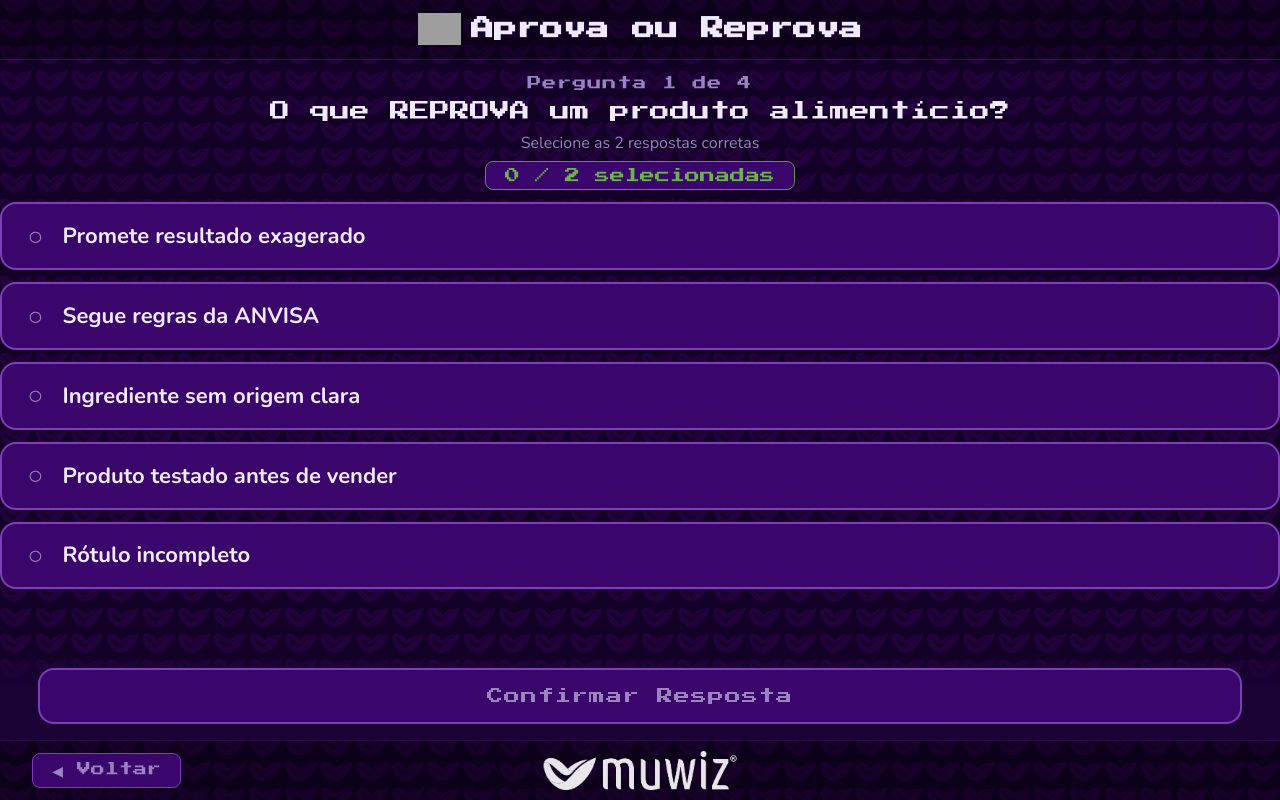
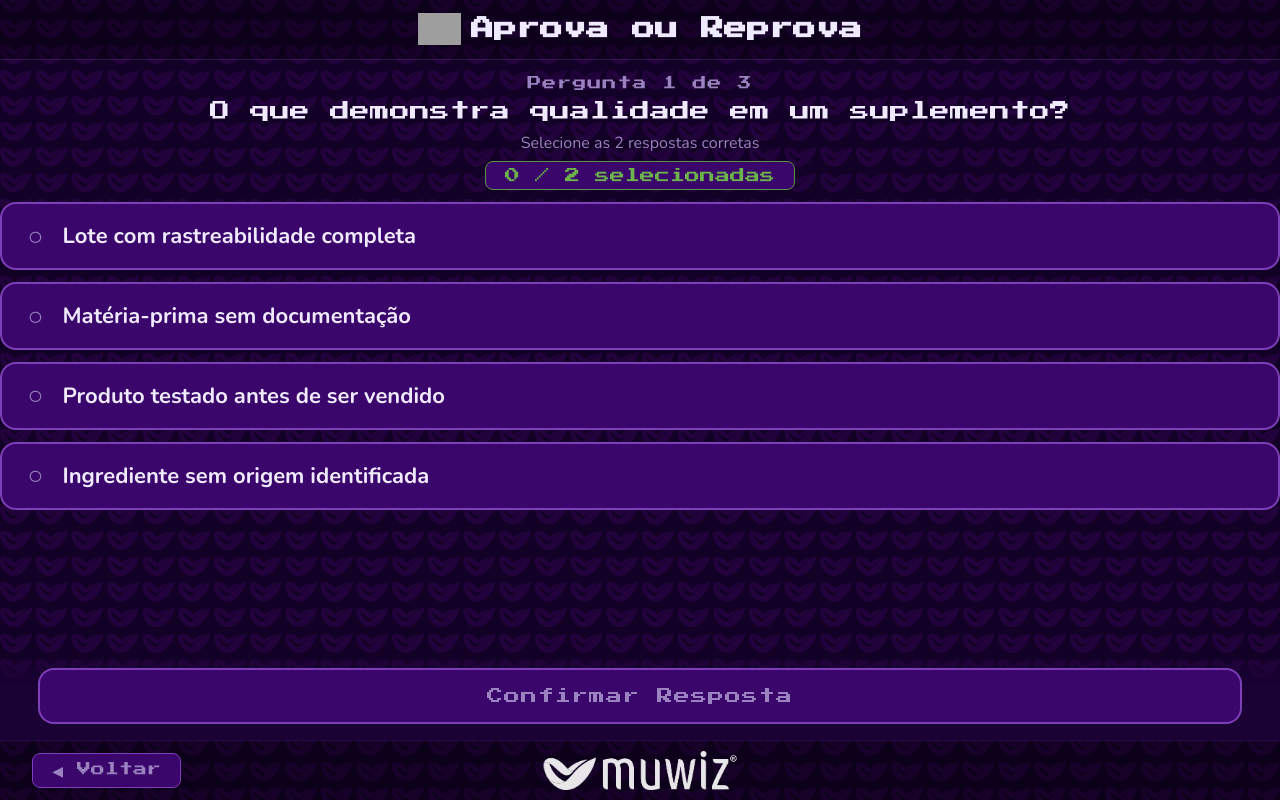
Before and after one commit to abelardobrum/muwiz-quiz, a React (Vite) app: page /quiz-aprova-reprova in a window 1280 px wide. Built offline with nearby package versions, Linux system fonts and the light colour scheme; grey boxes are pictures that could not be loaded.

Commit message:
Ajuste Aprova ou Reprova

```diff
--- a/src/data/quizAprovaReprova.js
+++ b/src/data/quizAprovaReprova.js
@@ -1,56 +1,41 @@
 export const questions = [
   {
     id: 1,
-    question: 'O que REPROVA um produto alimentício?',
-    type: 'reprova',
+    question: 'O que demonstra qualidade em um suplemento?',
+    type: 'aprova',
     options: [
-      { id: 1, text: 'Produto testado antes de vender', correct: false },
-      { id: 2, text: 'Rótulo incompleto', correct: true },
-      { id: 3, text: 'Ingrediente sem origem clara', correct: true },
-      { id: 4, text: 'Segue regras da ANVISA', correct: false },
-      { id: 5, text: 'Promete resultado exagerado', correct: false },
+      { id: 1, text: 'Produto testado antes de ser vendido', correct: true },
+      { id: 2, text: 'Ingrediente sem origem identificada', correct: false },
+      { id: 3, text: 'Lote com rastreabilidade completa', correct: true },
+      { id: 4, text: 'Matéria-prima sem documentação', correct: false },
     ],
   },
   {
     id: 2,
-    question: 'O que APROVA um suplemento alimentar?',
+    question: 'O que faz parte de um controle de qualidade confiável?',
     type: 'aprova',
     options: [
-      { id: 1, text: 'Registro na ANVISA', correct: true },
-      { id: 2, text: 'Vendido apenas por influenciadores', correct: false },
-      { id: 3, text: 'Lista de ingredientes completa', correct: true },
-      { id: 4, text: 'Promete emagrecer 10kg em 1 semana', correct: false },
-      { id: 5, text: 'Embalagem sem data de validade', correct: false },
+      { id: 1, text: 'Testes de estabilidade realizados', correct: true },
+      { id: 2, text: 'Análises laboratoriais do produto', correct: true },
+      { id: 3, text: 'Prazo de validade definido sem estudos', correct: false },
+      { id: 4, text: ' Produção sem registro dos processos', correct: false },
     ],
   },
   {
     id: 3,
-    question: 'O que REPROVA um cosmético?',
-    type: 'reprova',
-    options: [
-      { id: 1, text: 'Testado dermatologicamente', correct: false },
-      { id: 2, text: 'Sem lista de componentes', correct: true },
-      { id: 3, text: 'Prazo de validade visível', correct: false },
-      { id: 4, text: 'Alega curar doenças de pele', correct: true },
-      { id: 5, text: 'Fabricante identificado no rótulo', correct: false },
-    ],
-  },
-  {
-    id: 4,
-    question: 'O que APROVA um medicamento?',
+    question: 'O que aumenta a segurança para o consumidor?',
     type: 'aprova',
     options: [
-      { id: 1, text: 'Vendido sem receita quando exige', correct: false },
-      { id: 2, text: 'Bula com informações claras', correct: true },
-      { id: 3, text: 'Registro ativo na ANVISA', correct: true },
-      { id: 4, text: 'Anunciado como "milagroso"', correct: false },
-      { id: 5, text: 'Embalagem violada na farmácia', correct: false },
+      { id: 1, text: 'Rótulo seguindo as normas da ANVISA', correct: true },
+      { id: 2, text: 'Fabricação com Boas Práticas de Produção', correct: true },
+      { id: 3, text: 'Promessas de resultados garantidos', correct: false },
+      { id: 4, text: 'Informações incompletas no rótulo', correct: false },
     ],
   },
 ]
 
 export function getResult(totalCorrect) {
-  if (totalCorrect <= 3) return { label: 'Iniciante', tier: 'danger' }
-  if (totalCorrect <= 6) return { label: 'Consciente', tier: 'warning' }
+  if (totalCorrect <= 2) return { label: 'Seu produto corre risco', tier: 'danger' }
+  if (totalCorrect <= 4) return { label: 'Você está no caminho certo', tier: 'warning' }
   return { label: 'Padrão Muwiz', tier: 'champion' }
 }
```
